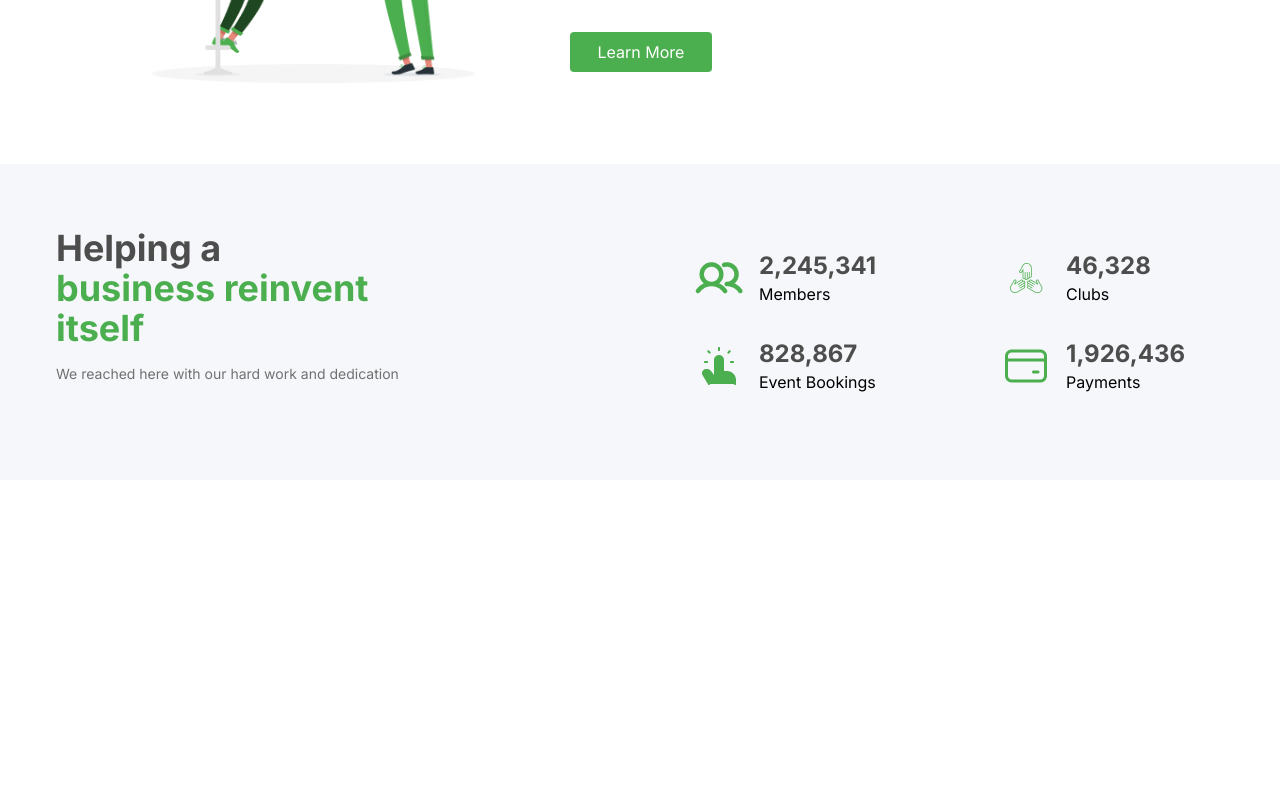
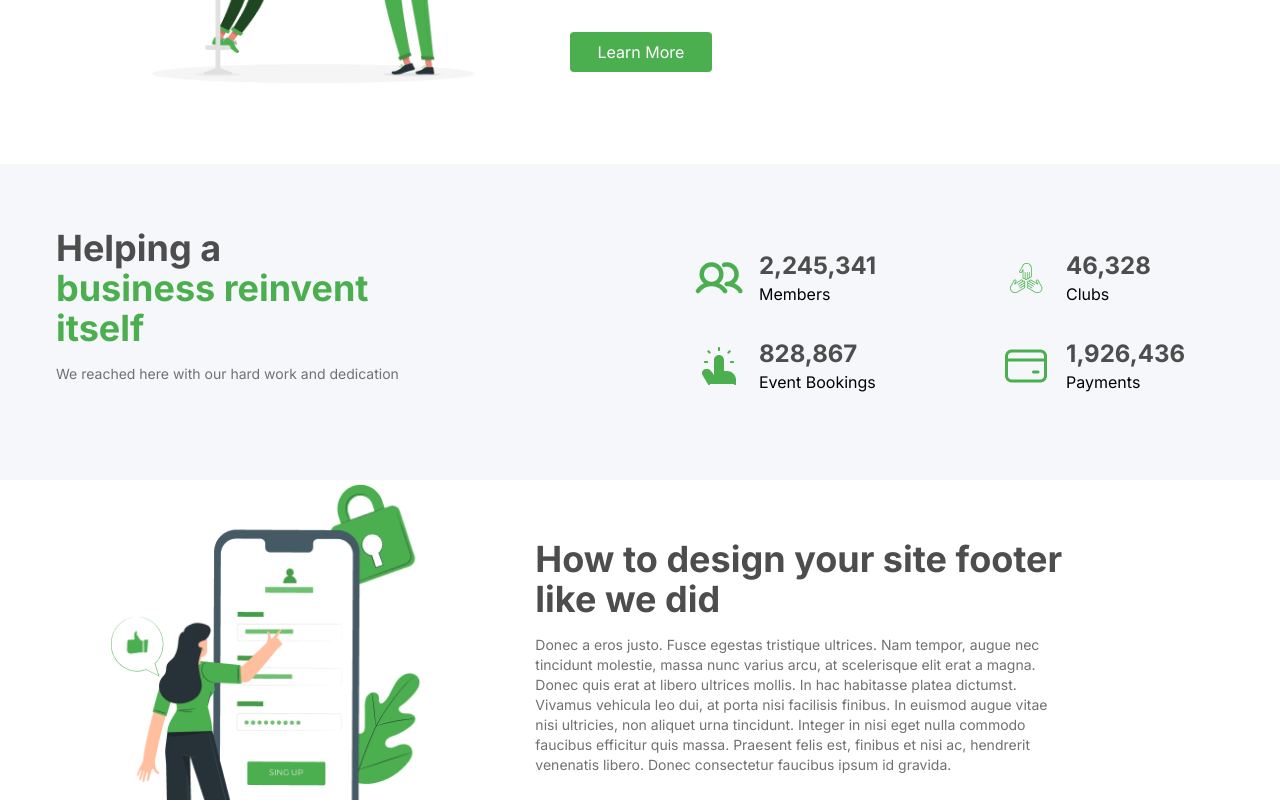
Before and after one commit to adebabs-tec/reactagency, a React (Vite) app: page / in a window 1280 px wide. Shown: the part 2000-2800 px from the top of the page. Before the commit the page ends 2480 px from the top, so only its background shows below. Built offline with nearby package versions, Linux system fonts and the light colour scheme.

Commit message:
products section added

```diff
--- a/src/App.jsx
+++ b/src/App.jsx
@@ -4,6 +4,7 @@ import './App.css'
 import Home from './components/Home'
 import Services from './components/Services'
 import About from './components/About'
+import Products from './components/Products'
 
 function App() {
   return (
@@ -12,6 +13,7 @@ function App() {
       <Home />
       <Services />
       <About />
+      <Products />
     </div>
   )
 }
--- a/src/components/About.jsx
+++ b/src/components/About.jsx
@@ -4,7 +4,7 @@ const About = () => {
   return (
     <div>
       {/* about text  */}
-      <div className="px-4 lg:px-14 md:max-w-screen-2xl mx-auto my-8">
+      <div className="px-4 lg:px-14 max-w-screen-2xl mx-auto my-8">
         <div className="md:w-11/12 mx-auto flex flex-col md:flex-row justify-between items-center gap-12">
           <div>
             <img src={AboutImg} alt="" />
@@ -28,7 +28,7 @@ const About = () => {
         </div>
       </div>
       {/* company stats  */}
-      <div className="px-4 lg:px-14 md:max-w-screen-2xl mx-auto py-16 bg-neutralSilver">
+      <div className="px-4 lg:px-14 max-w-screen-2xl mx-auto py-16 bg-neutralSilver">
         <div className="flex flex-col md:flex-row justify-between items-center gap-8">
           <div className="md:w-1/2">
             <h2 className="text-4xl text-neutralDGrey font-semibold mb-4 md:w-2/3">
--- /dev/null
+++ b/src/components/Products.jsx
@@ -0,0 +1,34 @@
+import AboutImg from '../assets/pana.png'
+
+const Products = () => {
+  return (
+    <div>
+      <div className="md:w-11/12 mx-auto flex flex-col md:flex-row justify-between items-center gap-12">
+        <div>
+          <img src={AboutImg} alt="" />
+        </div>
+        <div className="md:w-3/5 mx-auto">
+          <h2 className="text-4xl text-neutralDGrey font-semibold mb-4 md:w-4/5">
+            How to design your site footer like we did
+          </h2>
+          <p className="md:w-3/4 text-sm text-neutralGrey mb-8">
+            Donec a eros justo. Fusce egestas tristique ultrices. Nam tempor,
+            augue nec tincidunt molestie, massa nunc varius arcu, at scelerisque
+            elit erat a magna. Donec quis erat at libero ultrices mollis. In hac
+            habitasse platea dictumst. Vivamus vehicula leo dui, at porta nisi
+            facilisis finibus. In euismod augue vitae nisi ultricies, non
+            aliquet urna tincidunt. Integer in nisi eget nulla commodo faucibus
+            efficitur quis massa. Praesent felis est, finibus et nisi ac,
+            hendrerit venenatis libero. Donec consectetur faucibus ipsum id
+            gravida.
+          </p>
+          <button className="py-2 px-7 text-white rounded bg-brandPrimary hover:bg-neutralDGrey transition-all duration-300 hover:-translate-y-4">
+            Learn More
+          </button>
+        </div>
+      </div>
+    </div>
+  )
+}
+
+export default Products
```
Also changed, not shown: src/assets/pana.png (added).
